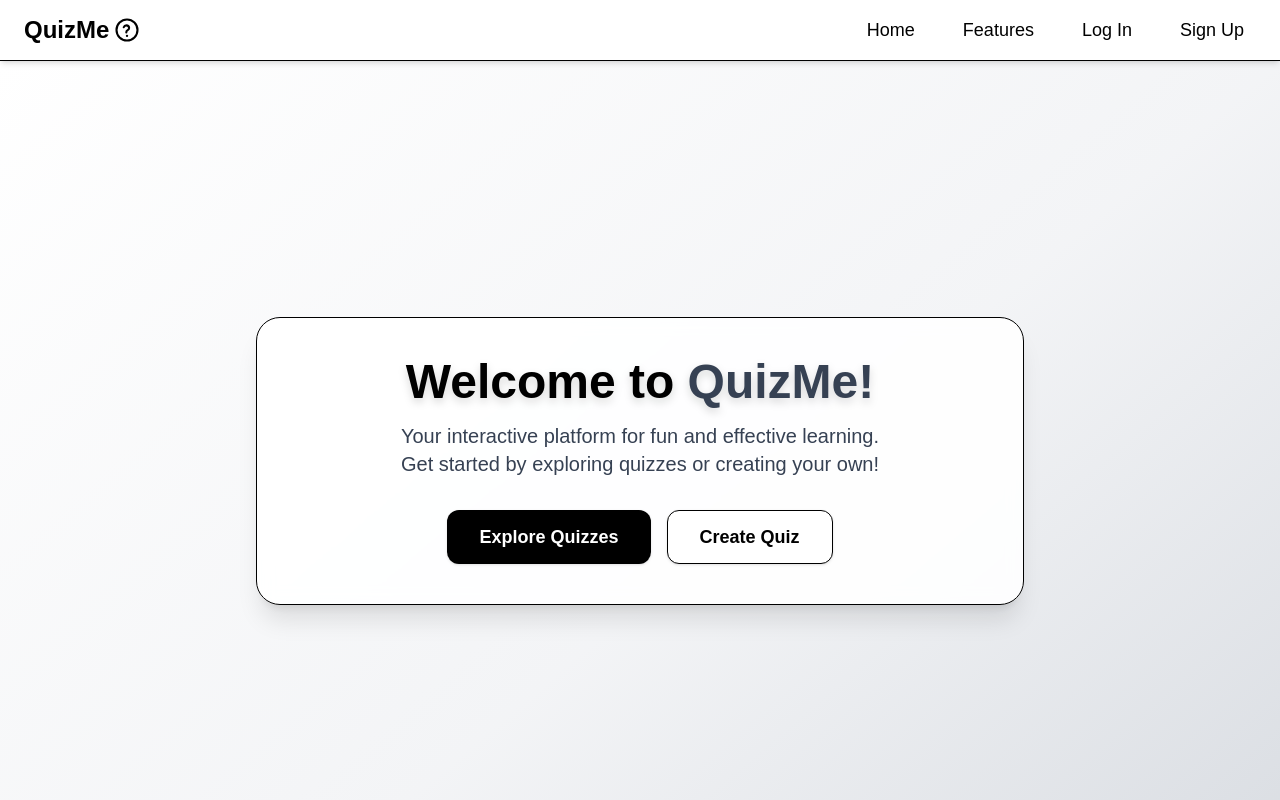
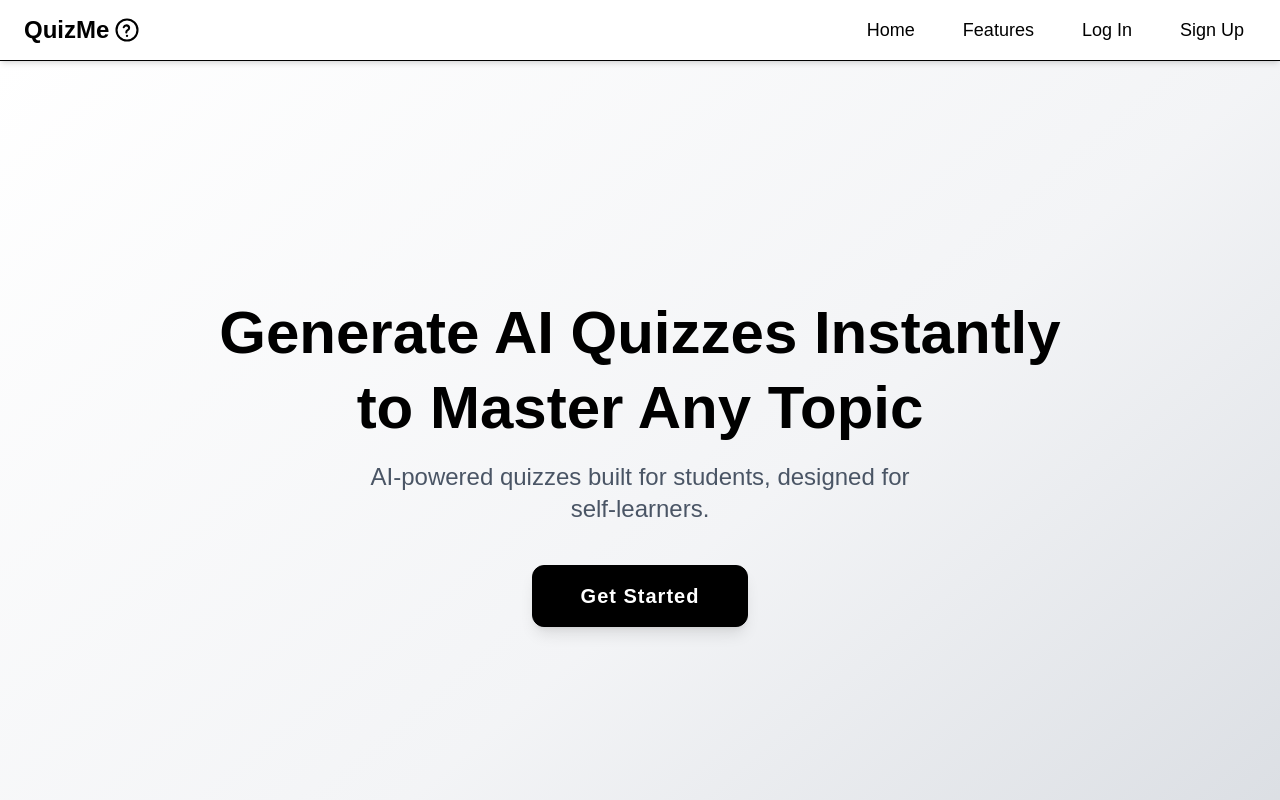
Before and after one commit to olasores/QuizMe, a Next.js app: page / in a window 1280 px wide. Shown: the top 800 px of the page. Built offline with nearby package versions, Linux system fonts and the light colour scheme.

Commit message:
updated hero section

```diff
--- a/src/components/Home/Hero.tsx
+++ b/src/components/Home/Hero.tsx
@@ -1,22 +1,32 @@
 "use client";
+
+
 
 const Hero = () => {
     return (
         <section id="home" className="relative w-full min-h-[calc(100dvh-0px)] flex items-center justify-center px-4 py-20 scroll-mt-24">
-				<div className="w-full max-w-3xl bg-white/90 backdrop-blur-sm rounded-3xl shadow-xl p-10 flex flex-col items-center border border-black">
-					<h1 className="text-5xl font-extrabold text-black mb-4 text-center drop-shadow-lg">
-						Welcome to <span className="text-gray-700">QuizMe!</span>
+
+            <div className="w-full max-w-4xl flex flex-col items-center text-center">
+
+
+                <h1 className="text-3xl sm:text-5xl md:text-6xl font-extrabold text-black mb-4 leading-tight">
+                    Generate AI Quizzes Instantly <br />
+                    to Master Any Topic
                 </h1>
-					<p className="text-xl text-gray-700 mb-8 text-center">
-						Your interactive platform for fun and effective learning.<br />
-						Get started by exploring quizzes or creating your own!
+
+                <p className="text-lg sm:text-2xl text-gray-600 mb-10 max-w-xl font-medium">
+                    AI-powered quizzes built for students, designed for self-learners.
                 </p>
-					<div className="flex flex-col sm:flex-row gap-4 w-full justify-center">
-						<button className="bg-black hover:bg-gray-800 text-white font-semibold py-3 px-8 rounded-xl shadow transition-all text-lg">Explore Quizzes</button>
-						<button className="bg-white border border-black hover:bg-gray-100 text-black font-semibold py-3 px-8 rounded-xl shadow transition-all text-lg">Create Quiz</button>
+
+                <div className="flex justify-center">
+                    <button className="bg-black hover:bg-gray-800 text-white font-bold py-4 px-12 rounded-xl shadow-lg transition-all text-xl tracking-wider transform hover:scale-[1.02] border border-black">
+                        Get Started
+                    </button>
                 </div>
+
             </div>
-				<div className="pointer-events-none absolute inset-0 -z-10 bg-gradient-to-br from-white via-gray-100 to-gray-300" />
+
+            <div className="pointer-events-none absolute inset-0 -z-10 bg-gradient-to-br from-white to-gray-100" />
         </section>
     );
 };
--- a/src/components/Nav/nav.tsx
+++ b/src/components/Nav/nav.tsx
@@ -13,7 +13,6 @@ const Nav = () => {
   return (
     <nav className="relative bg-white shadow-md border-b border-black">
   <div className="flex items-center justify-between px-4 sm:px-6 py-4">
-        {/* Left: Brand with compact inline icon */}
         <div className="flex items-center">
           <Link href="/" className="flex items-center group" aria-label="QuizMe Home">
             <span className="font-bold text-black text-lg sm:text-xl md:text-2xl leading-none">QuizMe</span>
@@ -35,9 +34,7 @@ const Nav = () => {
           </Link>
         </div>
 
-        {/* Right: Nav + Mobile Toggle */}
         <div className="flex items-center gap-4">
-          {/* Mobile Menu Button */}
           <button
             onClick={toggleMenu}
             className="md:hidden flex flex-col items-center justify-center w-8 h-8 space-y-1 focus:outline-none"
```
Lines whose indentation alone changed are shown as unchanged.
